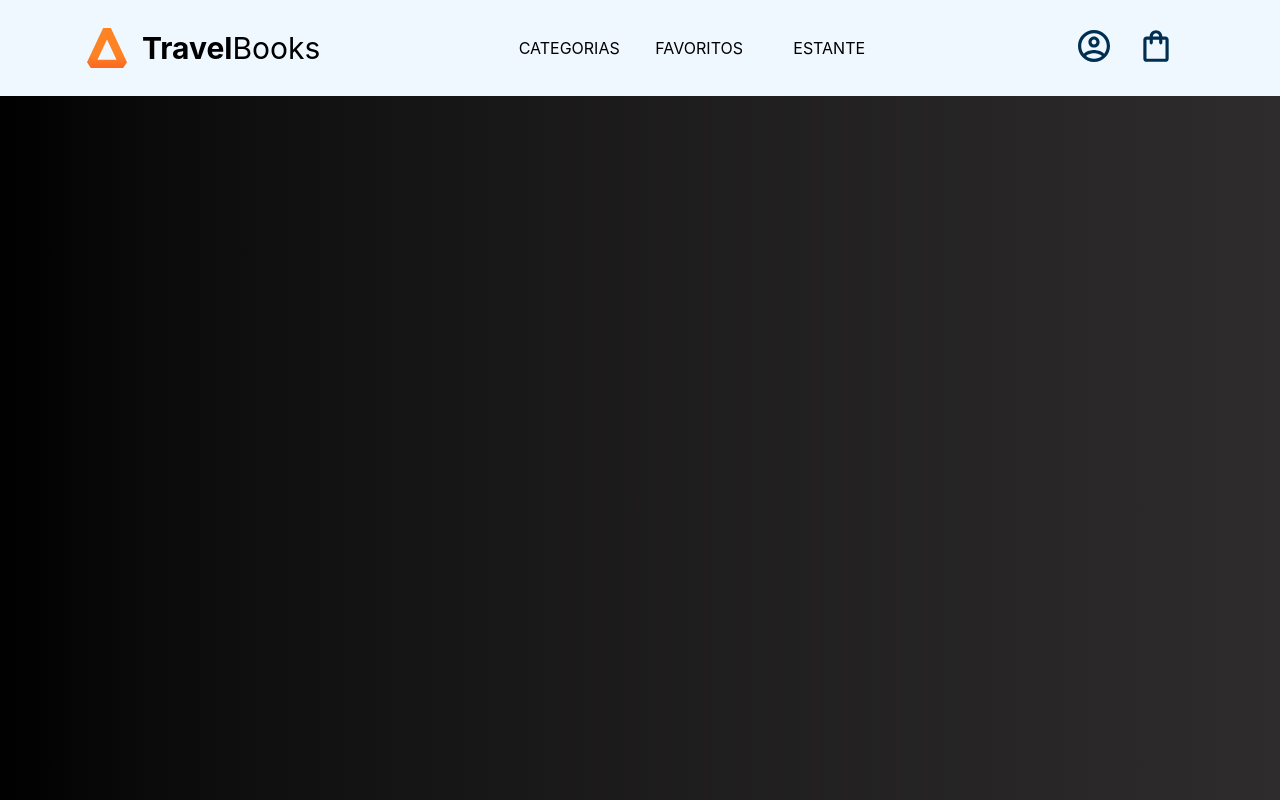
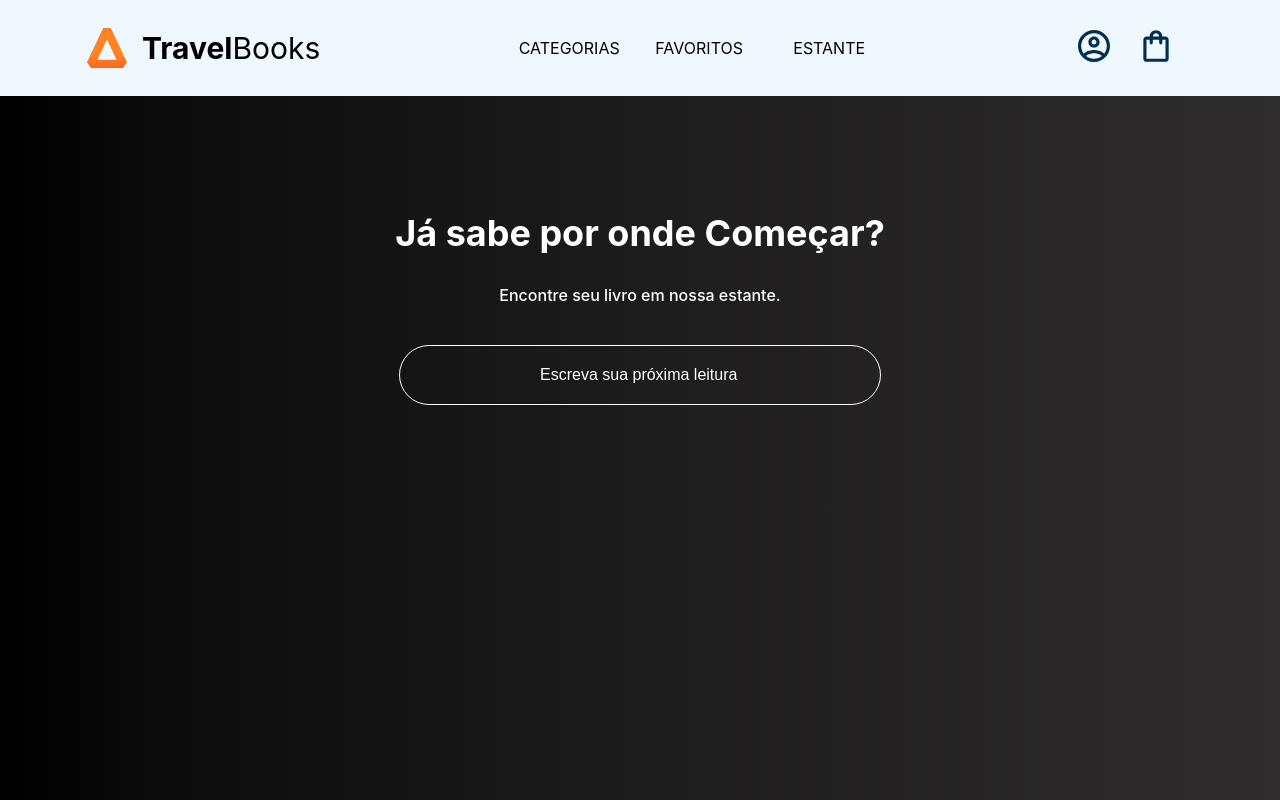
Before and after one commit to joaoramoslucas/ReactFullStack, a React (Create React App) app: page / in a window 1280 px wide. Built offline with nearby package versions, Linux system fonts and the light colour scheme.

Commit message:
Update :sparkles:

```diff
--- a/src/App.js
+++ b/src/App.js
@@ -1,8 +1,10 @@
 import styled from 'styled-components'
 
+import Pesquisa from './Componentes/Pesquisa';
 import Header from './Componentes/Header';
 
 const AppContainer = styled.div`
+    overflow: auto;
     width: 100vw;
     height: 100vh;
     background-image: linear-gradient(90deg, #000000, 35%, #2e2c2c);
@@ -12,6 +14,7 @@
   return (
     <AppContainer>
       <Header />
+      <Pesquisa />
     </AppContainer>
   );
 }
--- /dev/null
+++ b/src/Componentes/Input/index.js
@@ -0,0 +1,19 @@
+import styled from "styled-components";
+
+const Input = styled.input`
+    border: 1px solid #FFF;
+    background: transparent;
+    border: 1px solid #FFF;
+    padding: 20px 140px;
+    border-radius: 50px;
+    width: 200px;
+    color: #FFF;
+    font-size: 16px;
+    margin-bottom: 10px;
+    &::placeholder {
+            color: #FFF;
+            font-size: 16px;
+    }
+`
+
+export default Input
--- /dev/null
+++ b/src/Componentes/Pesquisa/dadosPesquisa.js
@@ -0,0 +1,10 @@
+import Livro from '../../Imagens/livro.png'
+import Livro1 from '../../Imagens/livro2.png'
+
+export const livros = [
+    {nome: 'Liderança em Design', id: 0, src: Livro},
+    {nome: 'Liderança em UX', id: 1, src: Livro},
+    {nome: 'JavaScript Assertivo', id: 2, src: Livro1},
+    {nome: 'Cangaceiro em JavaScript', id: 3, src: Livro},
+    {nome: 'Aventureitos do JavaScript', id: 4, src: Livro1}
+]
--- /dev/null
+++ b/src/Componentes/Pesquisa/index.js
@@ -0,0 +1,70 @@
+import Input from "../Input"
+import styled from "styled-components"
+import { useState } from "react"
+import { livros } from './dadosPesquisa'
+
+const PesquisaContainer = styled.section`
+    background-image: linear-gradient(90deg, #fffff 35%, #326589 165%);
+    color: #FFF;
+    text-align: center;
+    padding: 85px 0;
+    height: 100%;
+    width: 100%;
+`
+const Titulo = styled.h2`
+    color: #FFF;
+    font-size: 36px;
+    text-align: center;
+    width: 100%;
+`
+const SubTitulo = styled.h3`
+    font-size: 16px;
+    font-weight: 500;
+    margin-bottom: 40px;
+`
+const Resultado = styled.div`
+    display: flex;
+    justify-content: center;
+    align-items: center;
+    margin-bottom: 20px;
+    cursor: pointer;
+    p {
+        width: 200px;
+    }
+    img {
+        width: 100px;
+    }
+    &:hover {
+        border: 1px solid white;
+    }
+`
+function Pesquisa() {
+    const [livrosPesquisados, setLivrosPesquisados] = useState([])
+
+    return (
+        <PesquisaContainer>
+            <Titulo>Já sabe por onde Começar?</Titulo>
+            <SubTitulo>Encontre seu livro em nossa estante.</SubTitulo>
+            <Input
+                placeholder='Escreva sua próxima leitura'
+                onBlur={evento => {
+                    const textoDigitado = evento.target.value
+                    if (textoDigitado !== "") {
+                        const resultadoPesquisa = livros.filter(livro => livro.nome.includes(textoDigitado))
+                        setLivrosPesquisados(resultadoPesquisa)
+                    } else {
+                        setLivrosPesquisados([])
+                    }
+                }}
+            />
+            {livrosPesquisados.map(livro => (
+                <Resultado>
+                    <p>{livro.nome}</p>
+                    <img src={livro.src} alt={livro.nome} />
+                </Resultado>
+            ))}
+        </PesquisaContainer>
+    )
+}
+
+export default Pesquisa;
```
